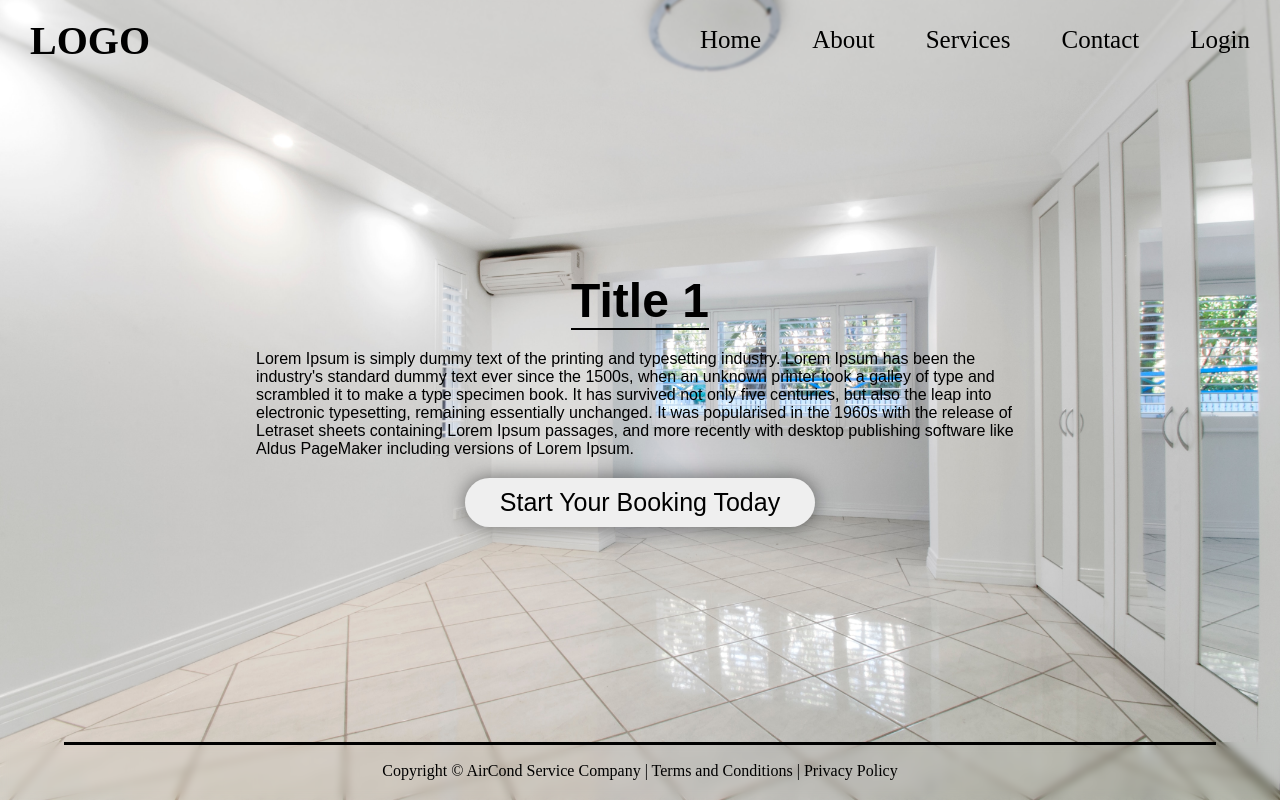
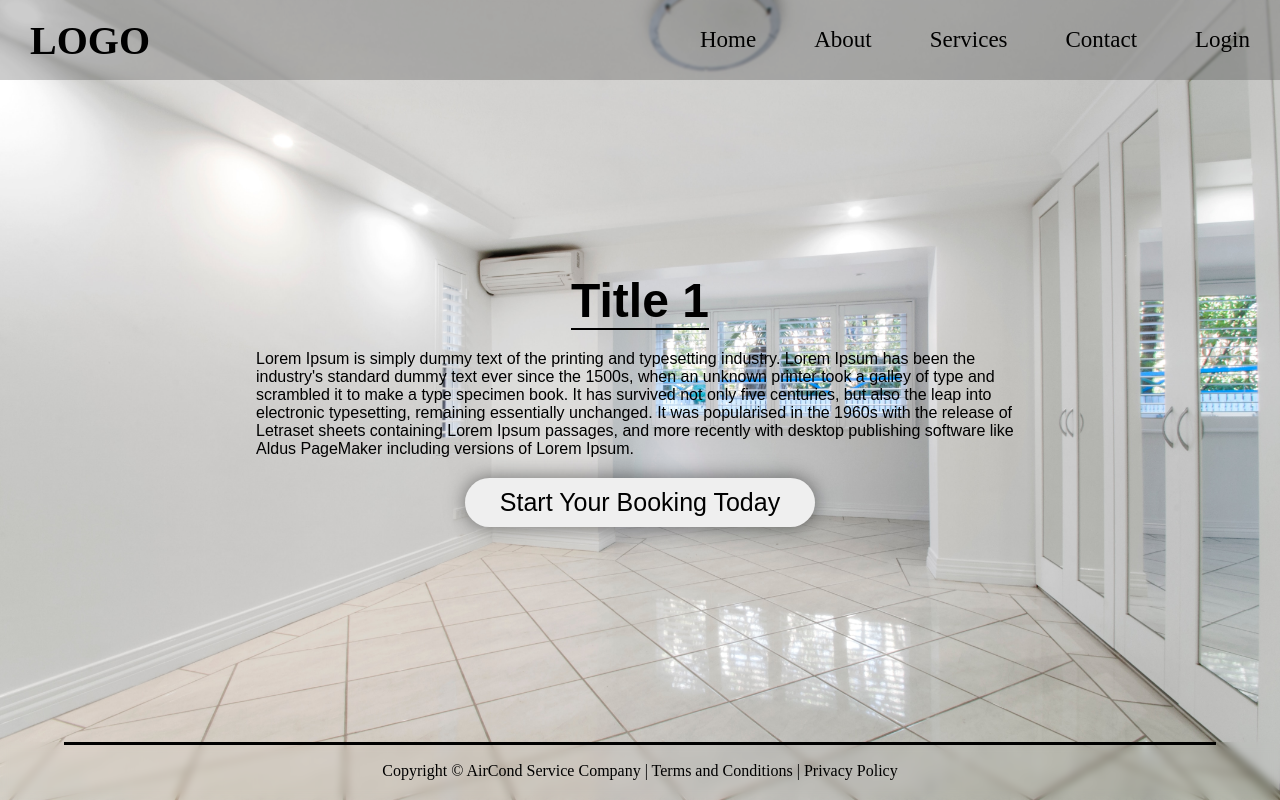
Before and after one commit to B-dd-dev/ac, a plain HTML site: page index.html in a window 1280 px wide. Drawn offline with Linux system fonts and the light colour scheme; a web font is replaced by a local one.

Commit message:
update - header background

```diff
--- a/styles/header.css
+++ b/styles/header.css
@@ -12,6 +12,7 @@
     position: fixed;
     backdrop-filter: blur(1px);
     -webkit-backdrop-filter: blur(1px);
+    background-color: rgba(0, 0, 0, 0.2);
 }
 
 .header-logo {
@@ -29,7 +30,7 @@
 }
 
 .header-categories a {
-    font-size: 25px;
+    font-size: 23px;
     color: black;
     text-decoration: none;
     position: relative;
```
